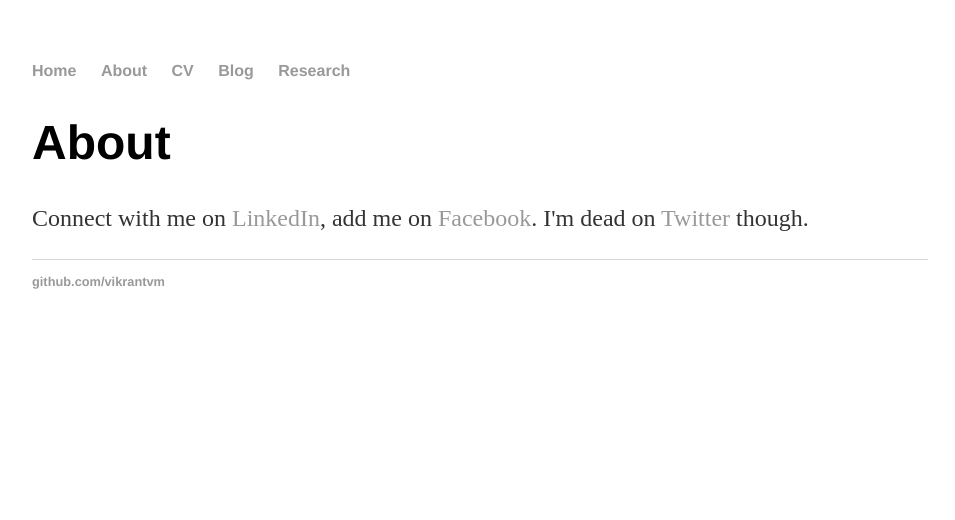
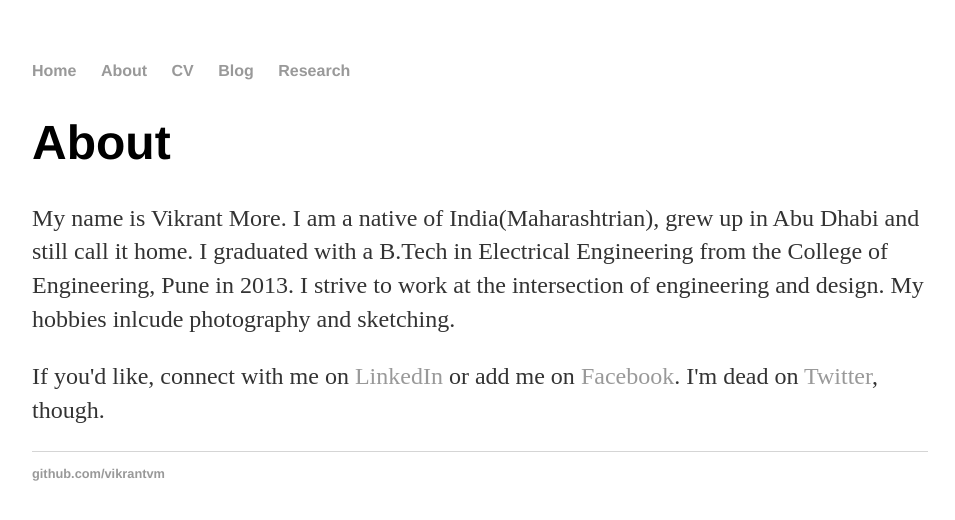
Before and after one commit to vikrantvm/vikrantvm.github.io, a Jekyll site: the page built from about/index.html, in a window 1280 px wide. Shown: the top 520 px of the page, without its empty margins (160-1115 px from the left). Built offline with Jekyll 4.4.1, drawn with Linux system fonts in a browser that asks for light colours.

Commit message:
nth update

```diff
--- a/about/index.html
+++ b/about/index.html
@@ -5,7 +5,9 @@ title: About Vikrant More
 
 		<div class="about">
 			<h1>About</h1>
-			<p>Connect with me on <a href="http://www.linkedin.com/in/vikrantvm">LinkedIn</a>, add me on <a href="http://www.facebook.com/vikymore">Facebook</a>. I'm dead on <a href="http://www.twitter.com/vikrantvm">Twitter</a> though.</p>
+			<p>My name is Vikrant More. I am a native of India(Maharashtrian), grew up in Abu Dhabi and still call it home. I graduated with a B.Tech in Electrical Engineering from the College of Engineering, Pune in 2013. I strive to work at the intersection of engineering and design. My hobbies inlcude photography and sketching.</p>
+
+			<p>If you'd like, connect with me on <a href="http://www.linkedin.com/in/vikrantvm">LinkedIn</a> or add me on <a href="http://www.facebook.com/vikymore">Facebook</a>. I'm dead on <a href="http://www.twitter.com/vikrantvm">Twitter</a>, though.</p>
 
 			<ul class="contacts">
 
```
